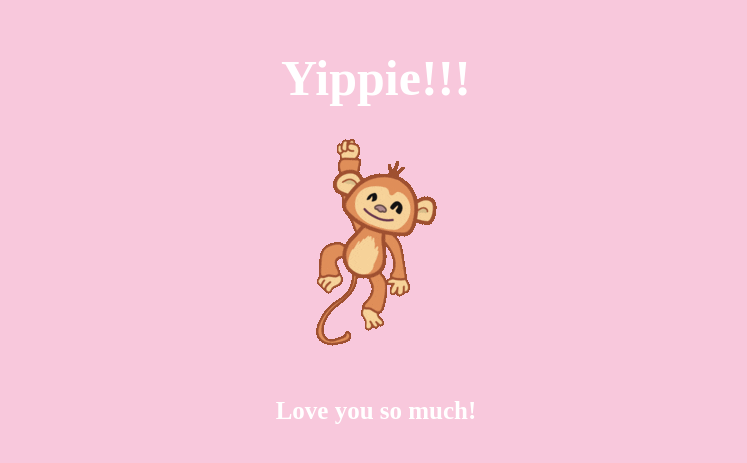
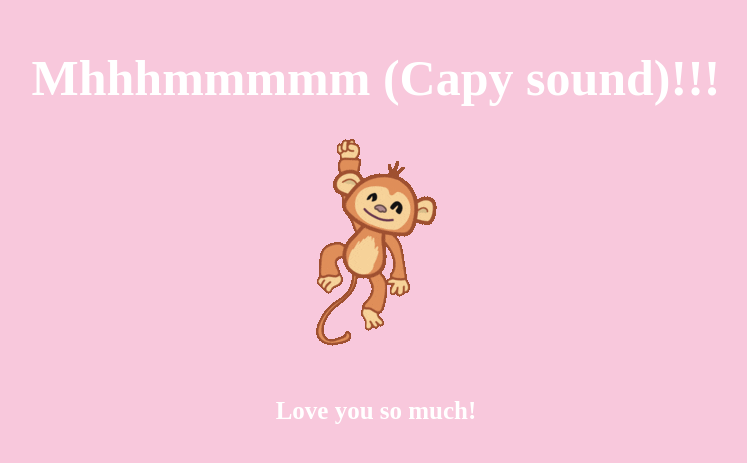
Before and after one commit to weeknds/weeknds.github.io, a plain HTML site: page yes.html in a window 1280 px wide. Shown: the part 181-644 px from the top of the page, without its empty margins (264-1011 px from the left). Drawn offline with Linux system fonts and the light colour scheme.

Commit message:
Update yes.html

```diff
--- a/yes.html
+++ b/yes.html
@@ -7,7 +7,7 @@
     <body>
         <div class="container">
             <div >
-                <h1 class = "header_text">Yippie!!! </h1>
+                <h1 class = "header_text">Mhhhmmmmm (Capy sound)!!! </h1>
             </div>
             <div class="gif_container">
                 <img src="./style/images/giphy.gif" alt="Cute animated illustration">
```
